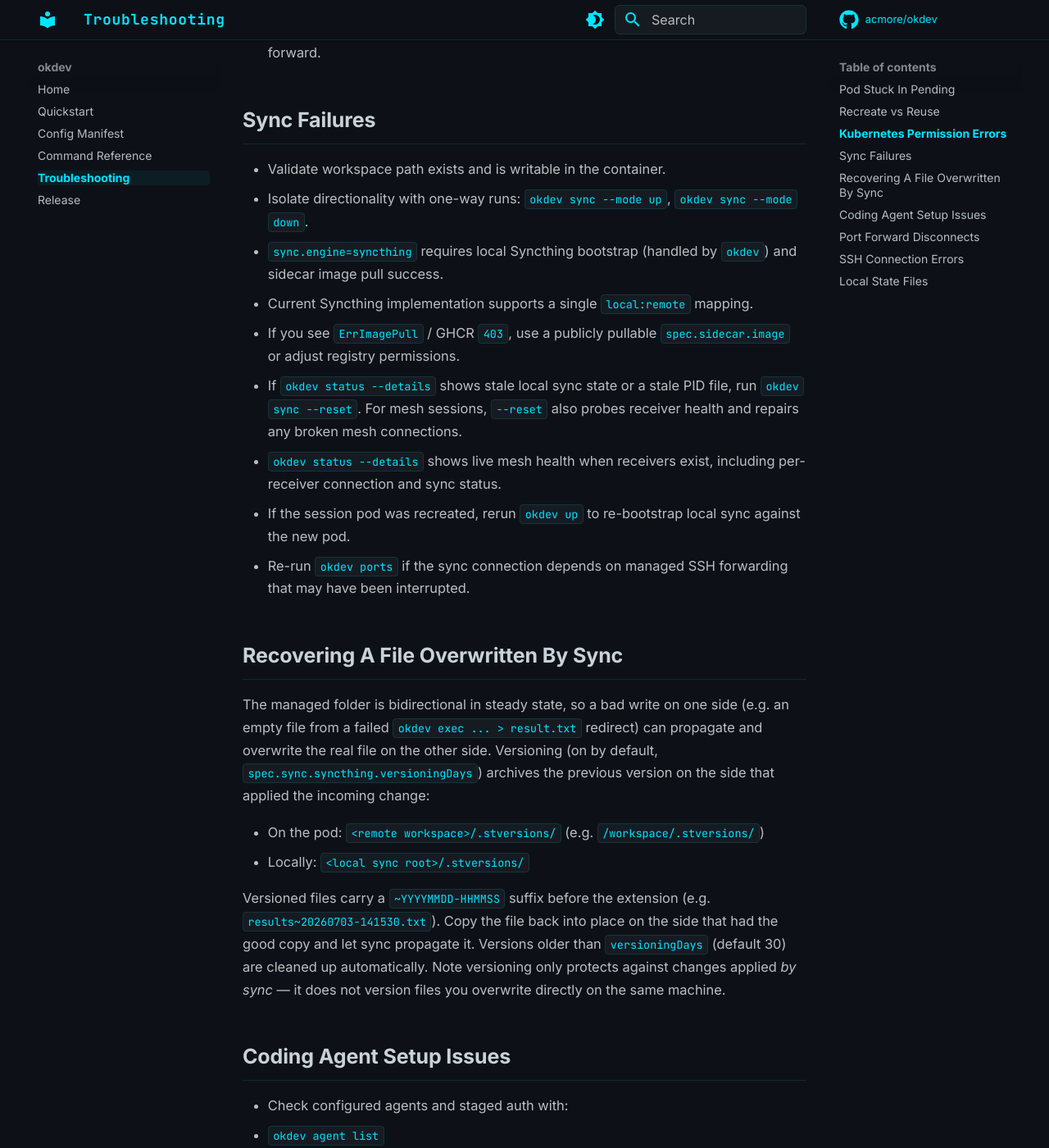
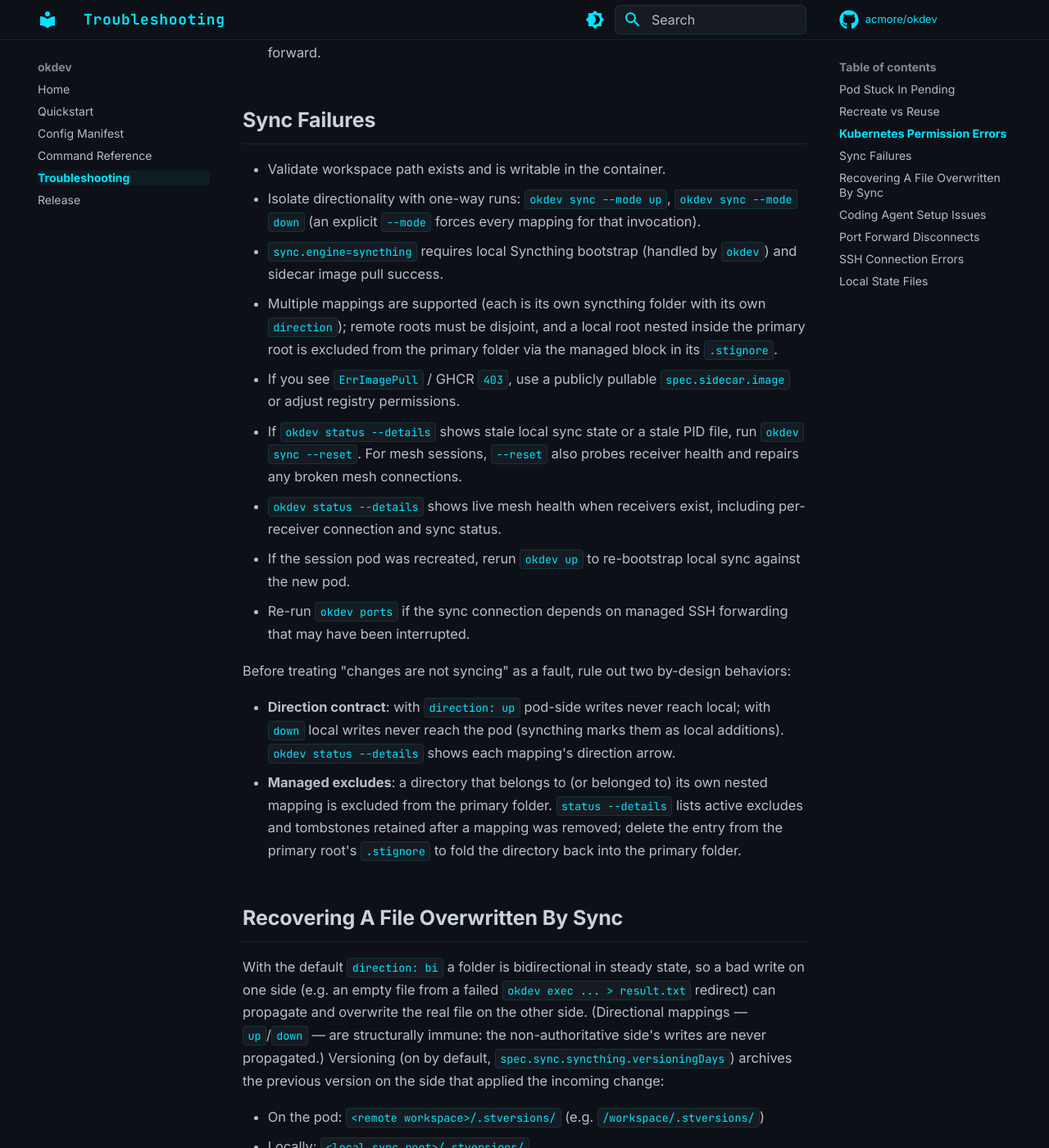
Before and after one commit to acmore/okdev, an MkDocs documentation site: the page built from docs/troubleshooting.md, in a window 1280 px wide and 1400 px high, scrolled down 906 px. Shown: the whole window at 82% size. Built offline with MkDocs 1.6.1 and Material for MkDocs 9.7.7, drawn with Linux system fonts in a browser that asks for light colours; comment, search, counter and statistics services are not loaded.

Commit message:
docs(sync): skill and troubleshooting coverage for directions and nested mappings
- Skill: SKILL.md gets a sync-capabilities line; workflows.md gains the
  result-collection-via-sync recipe; troubleshooting.md explains the two
  by-design "not syncing" cases (direction contract, managed excludes /
  tombstones) before fault-hunting.
- docs/troubleshooting.md: drop the stale single-mapping claim, add the
  same by-design guidance, and qualify the versioning section (directional
  mappings are structurally immune to cross-side overwrites).
- command-reference: nested-local + tombstone semantics under `okdev
  sync`; the already-active no-op wording follows the new default-mode
  semantics.

Co-Authored-By: Claude Fable 5 <noreply@anthropic.com>

```diff
--- a/docs/troubleshooting.md
+++ b/docs/troubleshooting.md
@@ -22,18 +22,23 @@
 ## Sync Failures
 
 - Validate workspace path exists and is writable in the container.
-- Isolate directionality with one-way runs: `okdev sync --mode up`, `okdev sync --mode down`.
+- Isolate directionality with one-way runs: `okdev sync --mode up`, `okdev sync --mode down` (an explicit `--mode` forces every mapping for that invocation).
 - `sync.engine=syncthing` requires local Syncthing bootstrap (handled by `okdev`) and sidecar image pull success.
-- Current Syncthing implementation supports a single `local:remote` mapping.
+- Multiple mappings are supported (each is its own syncthing folder with its own `direction`); remote roots must be disjoint, and a local root nested inside the primary root is excluded from the primary folder via the managed block in its `.stignore`.
 - If you see `ErrImagePull` / GHCR `403`, use a publicly pullable `spec.sidecar.image` or adjust registry permissions.
 - If `okdev status --details` shows stale local sync state or a stale PID file, run `okdev sync --reset`. For mesh sessions, `--reset` also probes receiver health and repairs any broken mesh connections.
 - `okdev status --details` shows live mesh health when receivers exist, including per-receiver connection and sync status.
 - If the session pod was recreated, rerun `okdev up` to re-bootstrap local sync against the new pod.
 - Re-run `okdev ports` if the sync connection depends on managed SSH forwarding that may have been interrupted.
 
+Before treating "changes are not syncing" as a fault, rule out two by-design behaviors:
+
+- **Direction contract**: with `direction: up` pod-side writes never reach local; with `down` local writes never reach the pod (syncthing marks them as local additions). `okdev status --details` shows each mapping's direction arrow.
+- **Managed excludes**: a directory that belongs to (or belonged to) its own nested mapping is excluded from the primary folder. `status --details` lists active excludes and tombstones retained after a mapping was removed; delete the entry from the primary root's `.stignore` to fold the directory back into the primary folder.
+
 ## Recovering A File Overwritten By Sync
 
-The managed folder is bidirectional in steady state, so a bad write on one side (e.g. an empty file from a failed `okdev exec ... > result.txt` redirect) can propagate and overwrite the real file on the other side. Versioning (on by default, `spec.sync.syncthing.versioningDays`) archives the previous version on the side that applied the incoming change:
+With the default `direction: bi` a folder is bidirectional in steady state, so a bad write on one side (e.g. an empty file from a failed `okdev exec ... > result.txt` redirect) can propagate and overwrite the real file on the other side. (Directional mappings — `up`/`down` — are structurally immune: the non-authoritative side's writes are never propagated.) Versioning (on by default, `spec.sync.syncthing.versioningDays`) archives the previous version on the side that applied the incoming change:
 
 - On the pod: `<remote workspace>/.stversions/` (e.g. `/workspace/.stversions/`)
 - Locally: `<local sync root>/.stversions/`
```
Also changed, not shown: docs/command-reference.md (+2 -1 lines), skills/okdev/SKILL.md (+1 -0 lines), skills/okdev/references/troubleshooting.md (+5 -0 lines), skills/okdev/references/workflows.md (+13 -0 lines).
